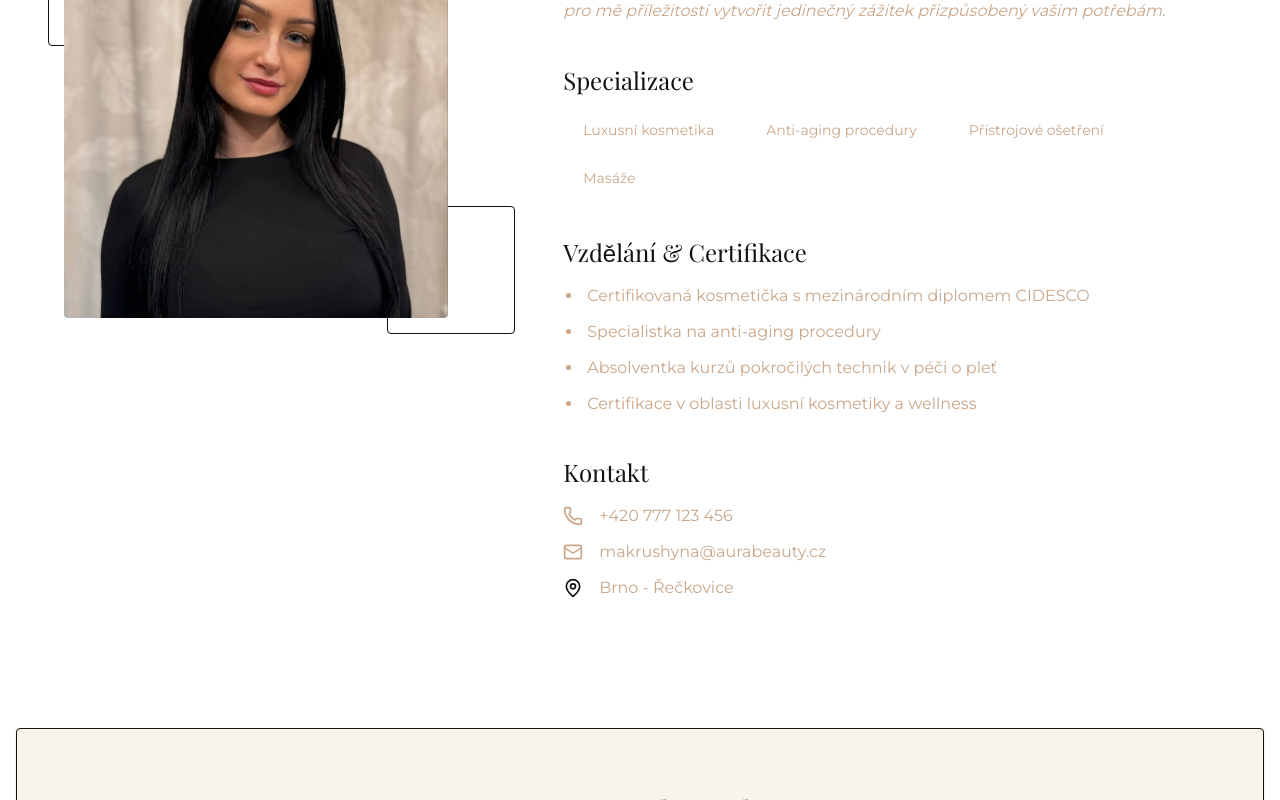
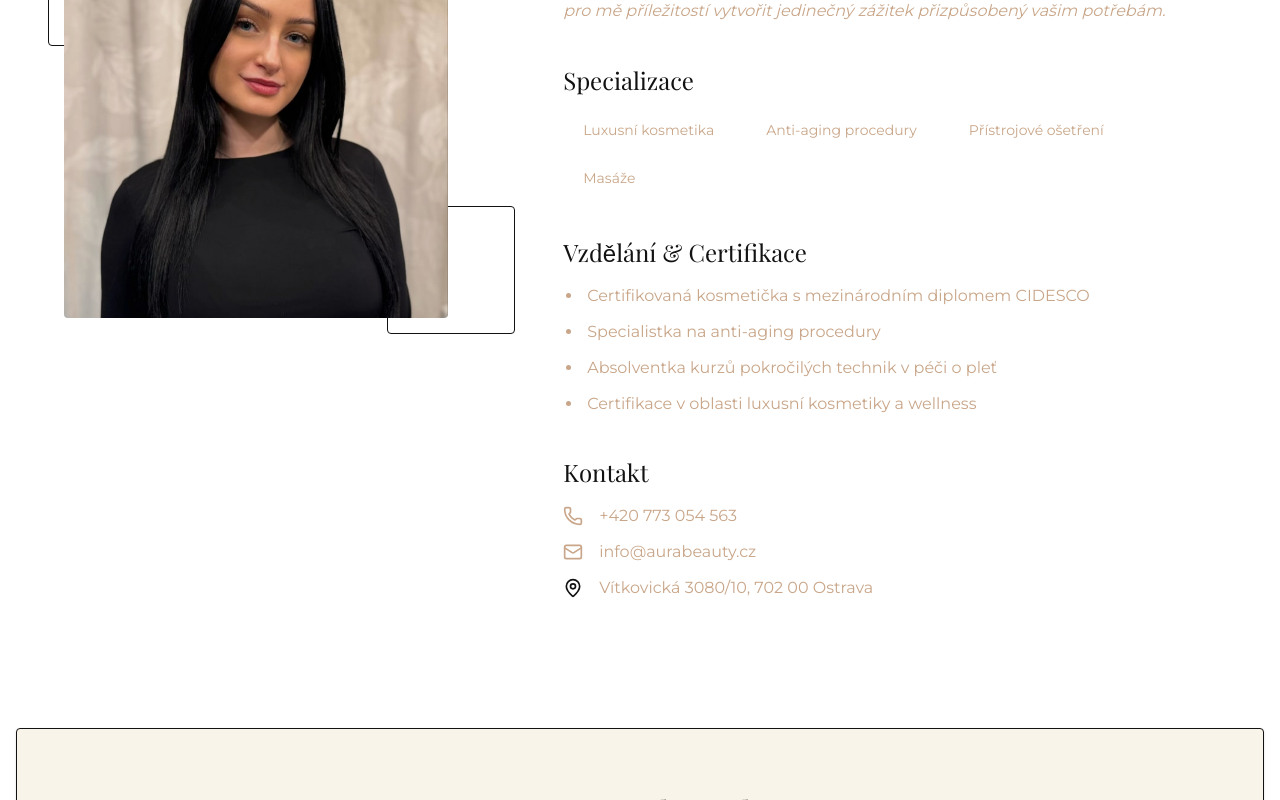
Before and after one commit to VencaAsh/Aura-Beauty-Salon, a Next.js app in the folder app/: page /tym in a window 1280 px wide. Shown: the part 901-1701 px from the top of the page. Built offline with nearby package versions, Linux system fonts and the light colour scheme; a web font is replaced by a local one.

Commit message:
DATA FIX
Oprava místa a čísla

```diff
--- a/app/src/app/tym/page.tsx
+++ b/app/src/app/tym/page.tsx
@@ -14,11 +14,11 @@ const teamMember = {
   id: '1',
   name: 'Alexandra Makrushyna',
   position: 'Majitelka & Kosmetička',
-  bio: 'Makrushyna je zakladatelkou a majitelkou Aura Beauty Salonu s více než 15 lety zkušeností v oblasti kosmetiky a wellness. Specializuje se na luxusní ošetření pleti, anti-aging procedury a holístický přístup ke kráse. Její vášeň pro dokonalost a individuální přístup ke každému klientovi z ní dělá vyhledávanou odbornici v oboru.',
+  bio: 'Makrushyna je zakladatelkou a majitelkou Aura Beauty Salonu s více než 5 lety zkušeností v oblasti kosmetiky a wellness. Specializuje se na luxusní ošetření pleti, anti-aging procedury a holístický přístup ke kráse. Její vášeň pro dokonalost a individuální přístup ke každému klientovi z ní dělá vyhledávanou odbornici v oboru.',
   image: '/images/team/makrushyna.jpeg',
-  phone: '+420 777 123 456',
-  email: 'makrushyna@aurabeauty.cz',
-  branch: 'Brno - Řečkovice',
+  phone: '+420 773 054 563',
+  email: 'info@aurabeauty.cz',
+  branch: 'Vítkovická 3080/10, 702 00 Ostrava',
   specializations: ['Luxusní kosmetika', 'Anti-aging procedury', 'Přístrojové ošetření', 'Masáže'],
   education: [
     'Certifikovaná kosmetička s mezinárodním diplomem CIDESCO',
```
Also changed, not shown: app/src/middleware.ts (line endings or trailing spaces).
